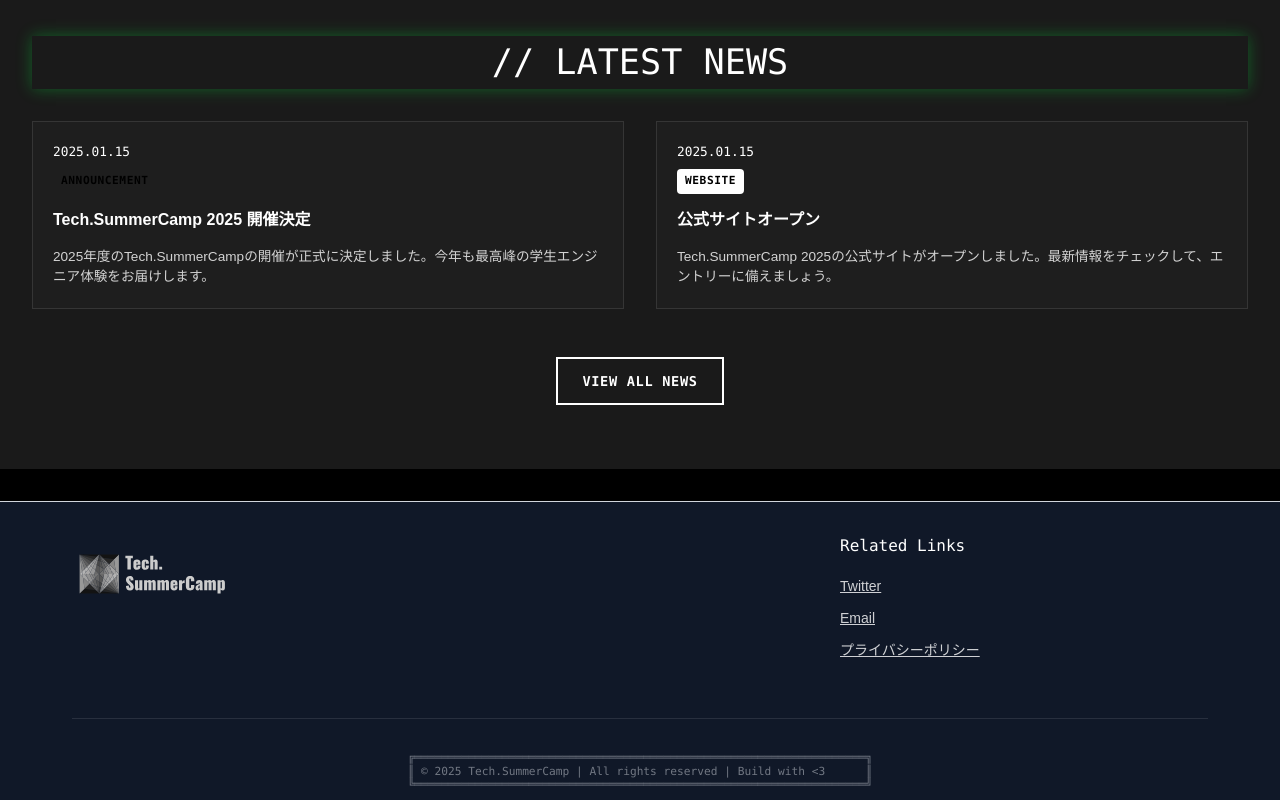
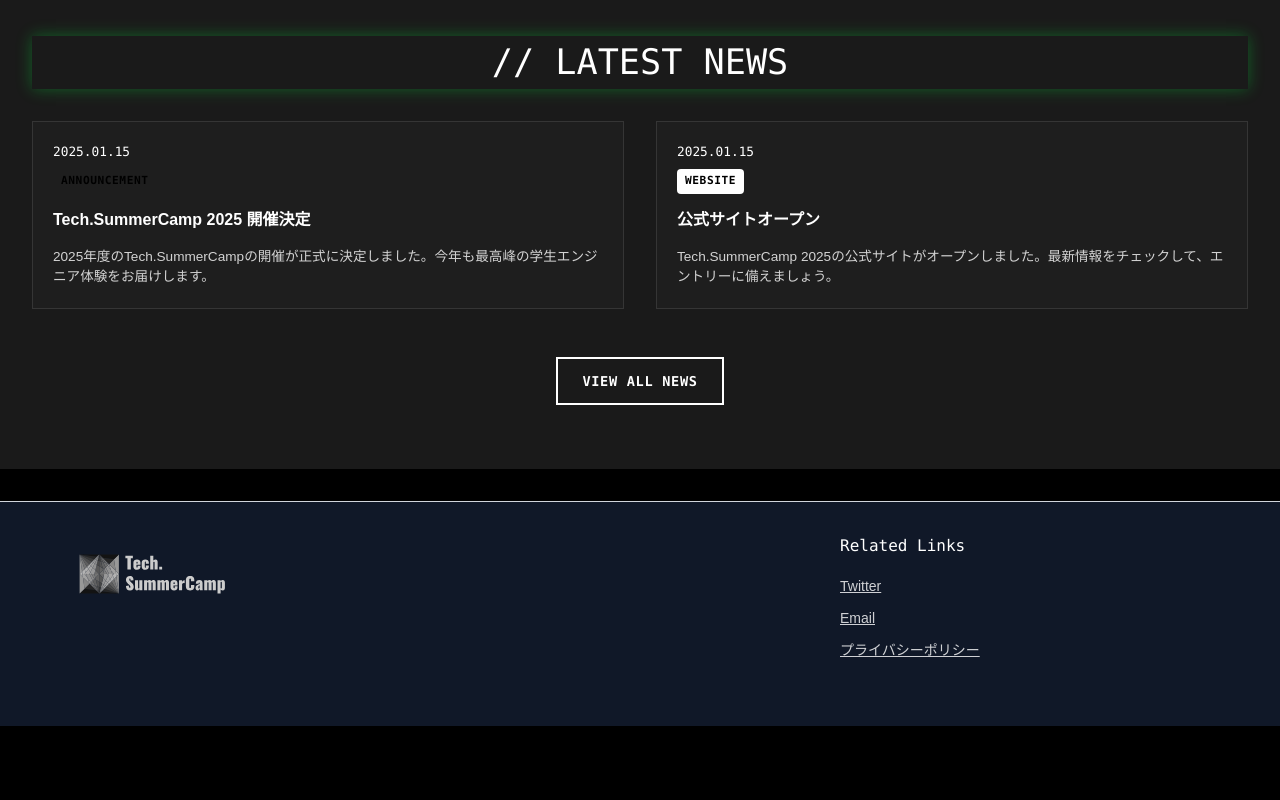
Before and after one commit to Tech-SummerCamp/TSC, a React (Vite) app: page /2025 in a window 1280 px wide. Shown: the part 3962-4762 px from the top of the page. After the commit the page ends 4688 px from the top, so only its background shows below. Built offline with nearby package versions, Linux system fonts and the light colour scheme.

Commit message:
フッターから著作権情報を削除

```diff
--- a/src/components/layout/Footer.tsx
+++ b/src/components/layout/Footer.tsx
@@ -46,16 +46,6 @@
             </ul>
           </div>
         </div>
-
-        <div className="text-center pt-8 border-t border-white/10">
-          <div className="font-mono text-[0.5rem] md:text-[0.7rem] text-gray-300 whitespace-pre leading-[1.2] opacity-50">
-            {`
-╔═══════════════════════════════════════════════════════════════════╗
-║ © 2025 Tech.SummerCamp | All rights reserved | Build with <3      ║
-╚═══════════════════════════════════════════════════════════════════╝
-            `.trim()}
-          </div>
-        </div>
       </div>
     </footer>
   );
```
